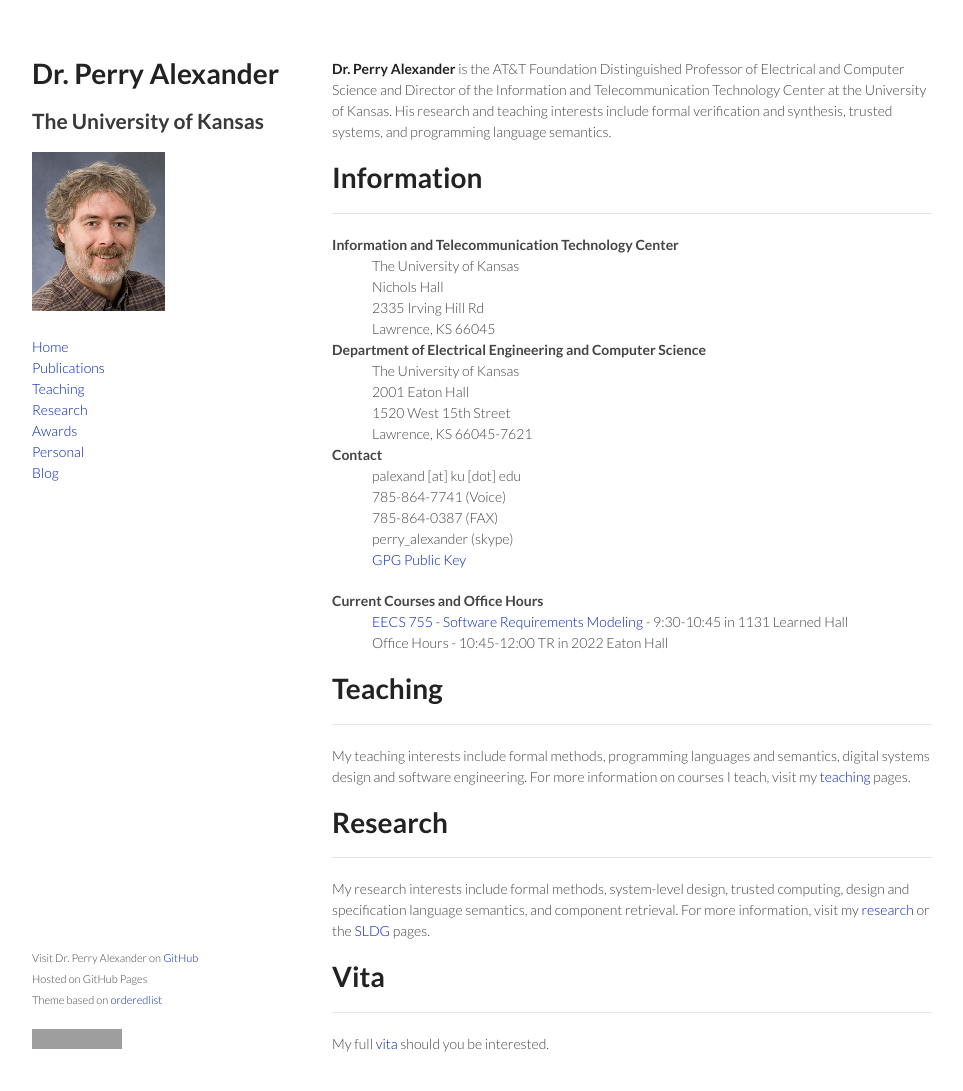
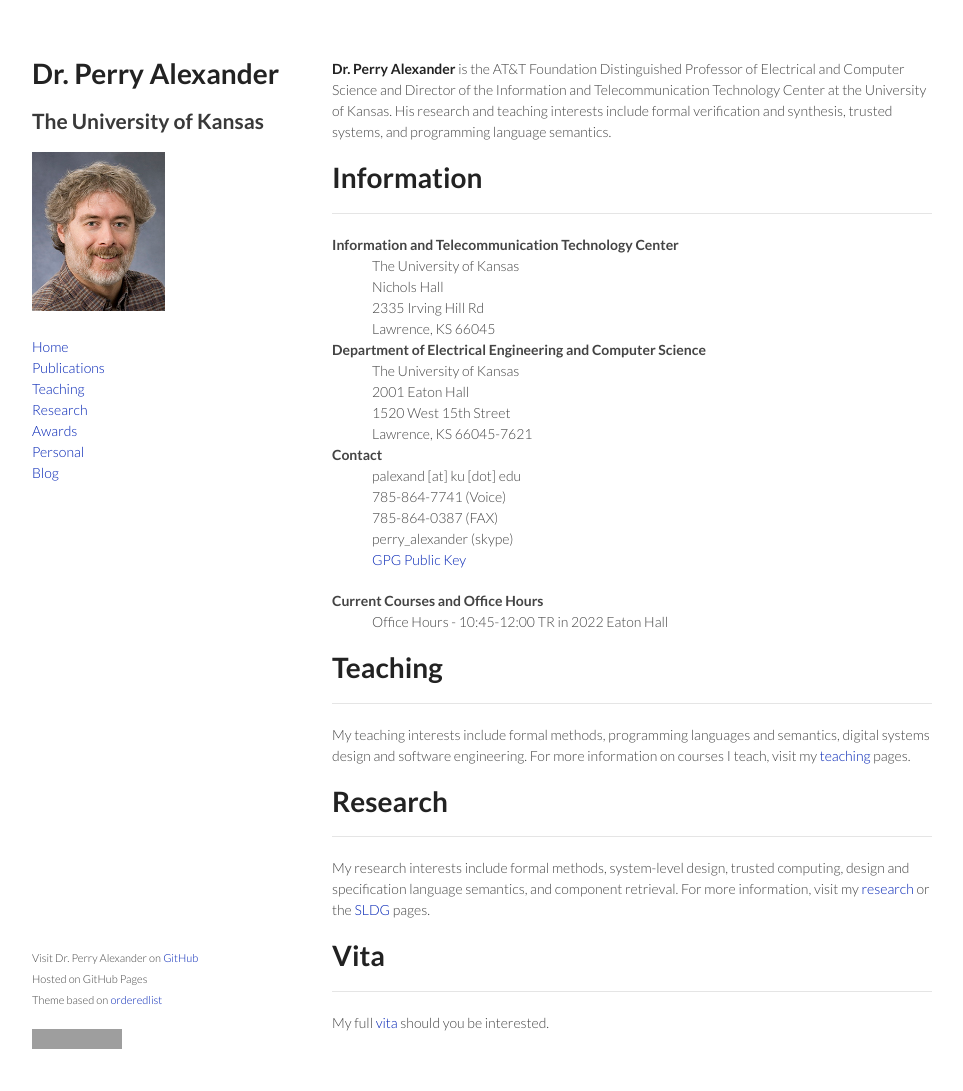
Before and after one commit to palexand/palexand.github.io, a Jekyll site: the page built from index.md, in a window 1280 px wide and 1124 px high. Shown: the top 1091 px of the window, without its empty margins (158-1121 px from the left). Built offline with Jekyll 4.4.1, drawn with Linux system fonts in a browser that asks for light colours; grey boxes are pictures that could not be loaded.

Commit message:
updating teaching schedule

```diff
--- a/_data/teaching.yml
+++ b/_data/teaching.yml
@@ -19,8 +19,6 @@
   github: palexand
   repo: eecs755
   description: Software Requirements Modeling is an advanced introduction to modern techniques for specification, verification and implementation of software systems. Topics covered are equally useful for hardware and software verification. We will learn to write formal specifications, refine specifications and verify that implementations meet their requirements. Specific topics include axiomatic specification, invariants, algebraic types and induction, constructive specification, assume-guarantees style specification, safety and liveness, and natural deduction. Currently we use the Coq verification tool, but techniques learned apply equally well to other verification systems.
-  when: 9:30-10:45
-  where: 1131 Learned Hall
 
 - name: EECS 843 - Programming Language Foundations II
   github: palexand
```
